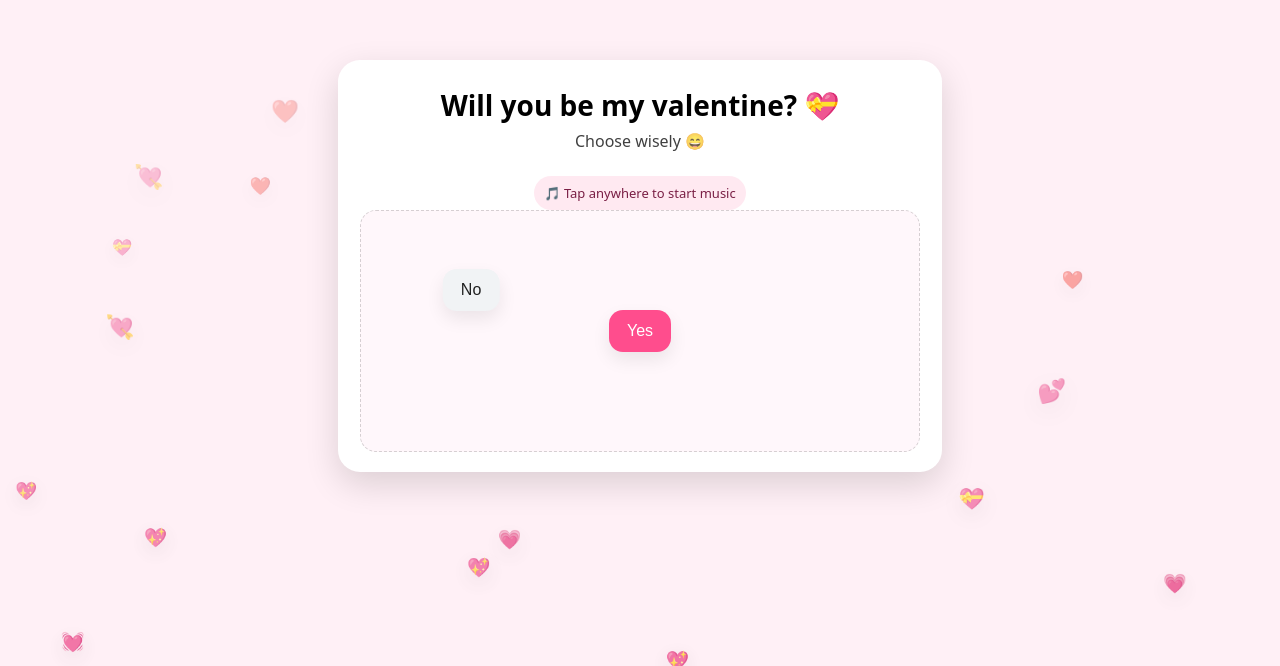
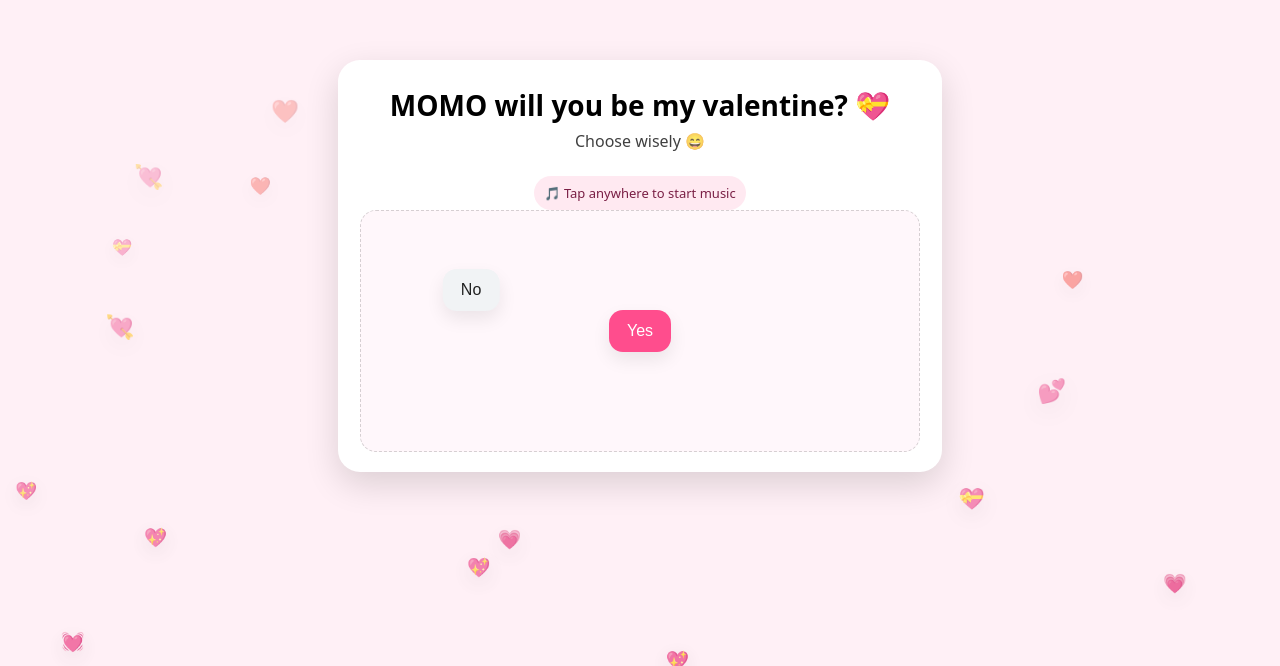
Before and after one commit to KDan4/valentine, a plain HTML site: page valentine.html in a window 1280 px wide. Shown: the part 134-800 px from the top of the page. Drawn offline with Linux system fonts and the light colour scheme.

Commit message:
Update valentine.html
updated the name

```diff
--- a/valentine.html
+++ b/valentine.html
@@ -127,7 +127,7 @@
   <canvas id="confetti"></canvas>
 
   <div class="card">
-    <h1 id="title">Will you be my valentine? 💝</h1>
+    <h1 id="title">MOMO will you be my valentine? 💝</h1>
     <p class="sub" id="subtitle">Choose wisely 😄</p>
 
     <div class="musicBadge" id="musicBadge" title="Music starts after your first tap/click">
```
